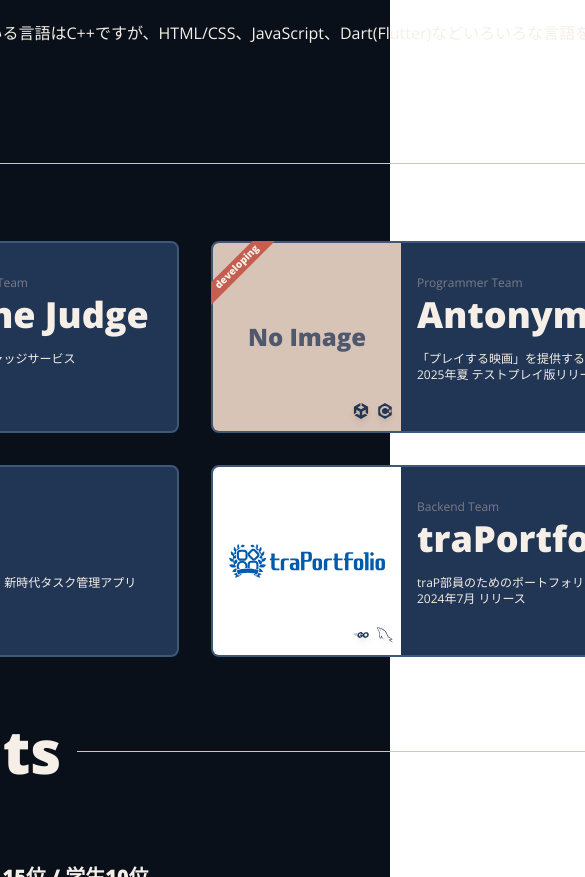
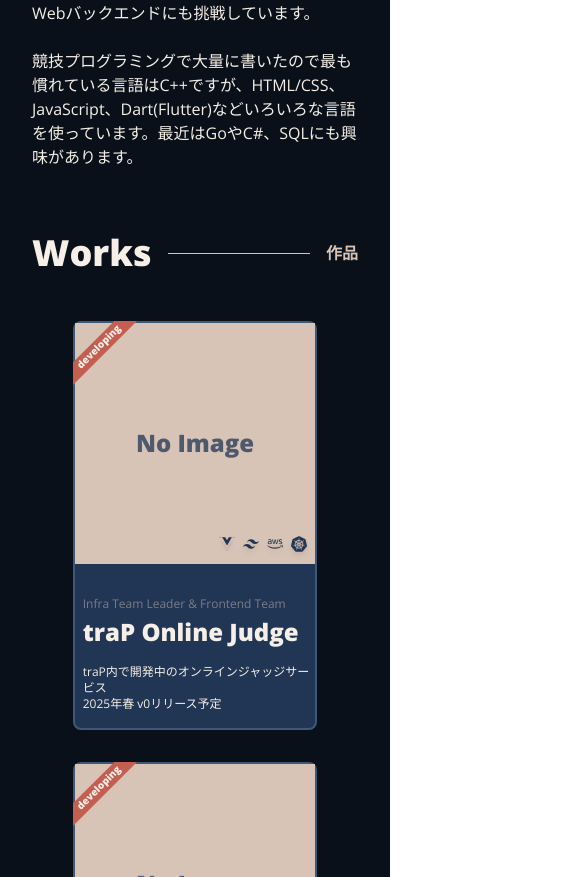
Before and after one commit to ZOI-dayo/homepage, a Vue app: page / in a window 390 px wide. Shown: the part 1123-2000 px from the top of the page, 585 px wide, since content can reach past the window. Built offline with nearby package versions, Linux system fonts and the light colour scheme.

Commit message:
support smartphone

```diff
--- a/src/App.vue
+++ b/src/App.vue
@@ -53,20 +53,24 @@
 </script>
 
 <template>
-  <div class="min-h-screen w-full bg-background font-primary text-text-primary">
+  <div
+    class="min-h-screen w-full max-w-full bg-background font-primary text-text-primary"
+  >
     <div class="flex h-screen w-full items-center justify-center">
       <div
-        class="flex h-[40rem] w-[64rem] flex-col items-center justify-center gap-20 border-x-2 border-text-secondary"
+        class="flex h-[40rem] w-80 flex-col items-center justify-center gap-20 border-x-2 border-text-secondary xl:w-[64rem]"
       >
-        <div class="flex size-80 items-center justify-center overflow-visible">
+        <div
+          class="flex size-52 items-center justify-center overflow-visible lg:size-80"
+        >
           <img
             src="/zoi_icon.png"
-            class="size-80 max-w-none rounded-[20%] transition-all duration-200 ease-in-out hover:size-96"
+            class="size-52 max-w-none rounded-[20%] transition-all duration-200 ease-in-out lg:size-80 lg:hover:size-96"
             alt="logo"
           />
         </div>
-        <span class="text-6xl font-extrabold">ZOI_dayo</span>
-        <div class="inline-flex gap-24">
+        <span class="text-4xl font-extrabold lg:text-6xl">ZOI_dayo</span>
+        <div class="inline-flex flex-col gap-4 lg:flex-row lg:gap-24">
           <a
             class="flex items-center justify-center gap-4 transition duration-200 ease-in-out hover:-translate-y-1"
             href="https://x.com/ZOI_dayo"
@@ -92,7 +96,7 @@
       </div>
     </div>
     <div class="flex w-full flex-col items-center py-8">
-      <div class="w-[72rem]">
+      <div class="max-w-full px-8 xl:w-[72rem] xl:p-0">
         <TopPageContent title="About" subtitle="自己紹介">
           <p>
             東京科学大学 学部1年 (24B) / traP<br /><br />
@@ -101,7 +105,9 @@
           </p>
         </TopPageContent>
         <TopPageContent title="Works" subtitle="作品">
-          <div class="grid w-full grid-cols-2 gap-8">
+          <div
+            class="grid w-full grid-cols-1 justify-items-center gap-8 xl:grid-cols-2"
+          >
             <WorkTile v-for="work in works" :key="work.title" :work="work" />
           </div>
           <!--          <div class="mt-8 place-items-center">-->
--- a/src/components/AchievementTimeline.vue
+++ b/src/components/AchievementTimeline.vue
@@ -142,7 +142,7 @@
 <template>
   <div class="relative h-4 w-full">
     <div
-      class="absolute left-[calc(12rem-1px)] h-full border-l-2 border-text-secondary"
+      class="absolute left-[calc(6rem-1px)] h-full border-l-2 border-text-secondary xl:left-[calc(13rem-1px)]"
     />
   </div>
   <div class="relative w-full">
@@ -151,19 +151,21 @@
         ? achievements
         : achievements.filter((e) => e.priority >= 5).slice(0, 5)"
       :key="achievement.title"
-      class="relative flex h-16 items-center rounded-xl transition duration-200 ease-in-out hover:bg-primary/50"
+      class="relative flex h-16 items-center rounded-xl px-4 transition duration-200 ease-in-out hover:bg-primary/50"
     >
-      <div class="w-40 text-right text-xl font-extrabold text-text-secondary">
+      <div
+        class="w-16 shrink-0 text-right text-xs font-extrabold text-text-secondary xl:w-40 xl:text-xl"
+      >
         {{ achievement.date }}
       </div>
       <div
-        class="absolute left-[calc(12rem-1px)] top-0 h-4 border-l-2 border-text-secondary"
+        class="absolute left-[calc(6rem-1px)] top-0 h-6 shrink-0 border-l-2 border-text-secondary xl:left-[calc(13rem-1px)] xl:h-4"
       />
       <div
-        class="m-4 flex size-8 items-center justify-center rounded-full bg-text-secondary"
+        class="m-2 flex size-4 shrink-0 items-center justify-center rounded-full bg-text-secondary xl:m-4 xl:size-8"
       >
         <div
-          class="flex size-6 items-center justify-center rounded-full bg-background"
+          class="flex size-3 items-center justify-center rounded-full bg-background xl:size-6"
         >
           <div
             class="size-2 rounded-full"
@@ -172,37 +174,37 @@
         </div>
       </div>
       <div
-        class="absolute bottom-0 left-[calc(12rem-1px)] h-4 border-l-2 border-text-secondary"
+        class="absolute bottom-0 left-[calc(6rem-1px)] h-6 shrink-0 border-l-2 border-text-secondary xl:left-[calc(13rem-1px)] xl:h-4"
       />
-      <div class="text-xl font-black">{{ achievement.title }}</div>
-      <div class="ml-8 flex gap-3">
+      <div class="truncate font-black xl:text-xl">{{ achievement.title }}</div>
+      <div class="ml-4 flex shrink-0 gap-3 xl:ml-8">
         <a
           v-if="achievement.links?.trap != undefined"
           :href="achievement.links.trap"
         >
-          <TrapIcon class="size-6" />
+          <TrapIcon class="size-4 xl:size-6" />
         </a>
         <a
           v-if="achievement.links?.github != undefined"
           :href="achievement.links.github"
         >
-          <GithubIcon class="size-6" />
+          <GithubIcon class="size-4 xl:size-6" />
         </a>
         <a v-if="achievement.links?.x != undefined" :href="achievement.links.x">
-          <XIcon class="size-6" />
+          <XIcon class="size-4 xl:size-6" />
         </a>
         <a
           v-if="achievement.links?.atcoder != undefined"
           :href="achievement.links.atcoder"
         >
-          <AtcoderIcon class="size-6" />
+          <AtcoderIcon class="size-4 xl:size-6" />
         </a>
       </div>
     </div>
   </div>
   <div v-if="!viewAll" class="relative h-8 w-full">
     <div
-      class="absolute left-[calc(12rem-1px)] h-full border-l-2 border-dashed border-text-secondary"
+      class="absolute left-[calc(6rem-1px)] h-full border-l-2 border-dashed border-text-secondary xl:left-[calc(13rem-1px)]"
     />
   </div>
   <div class="mt-8 place-items-center">
--- a/src/components/TopPageContent.vue
+++ b/src/components/TopPageContent.vue
@@ -8,9 +8,9 @@
 <template>
   <div class="my-16">
     <div class="mb-12 flex items-center">
-      <span class="text-6xl font-extrabold">{{ title }}</span>
+      <span class="text-4xl font-extrabold xl:text-6xl">{{ title }}</span>
       <hr class="m-4 grow text-text-secondary" />
-      <span class="text-2xl font-black text-text-secondary">{{
+      <span class="font-black text-text-secondary xl:text-2xl">{{
         subtitle
       }}</span>
     </div>
--- a/src/components/WorkTile.vue
+++ b/src/components/WorkTile.vue
@@ -10,19 +10,19 @@
 
 <template>
   <div
-    class="relative flex h-48 gap-4 rounded-lg border-2 border-secondary bg-primary"
+    class="relative flex w-3/4 flex-col gap-4 rounded-lg border-2 border-secondary bg-primary xl:h-48 xl:w-full xl:flex-row"
   >
     <div
       v-if="work.image != undefined"
-      class="relative flex aspect-square h-full items-center justify-center rounded-l-md bg-white p-4"
+      class="relative flex aspect-square h-full items-center justify-center rounded-t-md bg-white p-4 xl:rounded-l-md xl:rounded-tr-none"
     >
       <img :src="work.image" />
     </div>
     <NoImage
       v-if="work.image == undefined"
-      class="aspect-square h-full rounded-l-md"
+      class="aspect-square h-full xl:rounded-l-md"
     />
-    <div class="absolute aspect-square h-full">
+    <div class="absolute aspect-square w-full xl:h-full">
       <div class="absolute flex size-full items-end justify-end p-2">
         <DeviconIcon
           v-for="technology in work.technologies"
@@ -32,11 +32,13 @@
         />
       </div>
     </div>
-    <div class="py-8">
+    <div class="ml-2 py-4 xl:ml-0 xl:py-8">
       <span class="block text-xs text-text-secondary text-opacity-50">{{
         work.role
       }}</span>
-      <span class="mt-1 block text-4xl font-extrabold">{{ work.title }}</span>
+      <span class="mt-1 block text-2xl font-extrabold xl:text-4xl">{{
+        work.title
+      }}</span>
       <p class="mt-4 whitespace-pre-wrap text-xs">
         {{ work.description }}
       </p>
```
